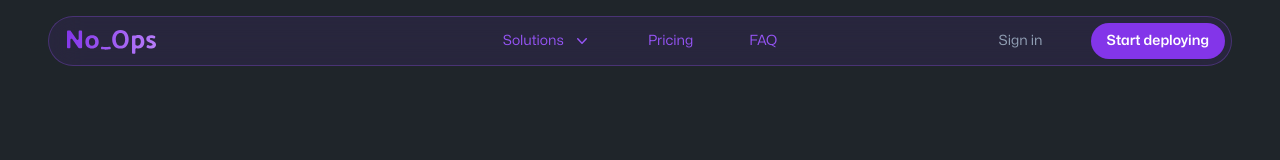
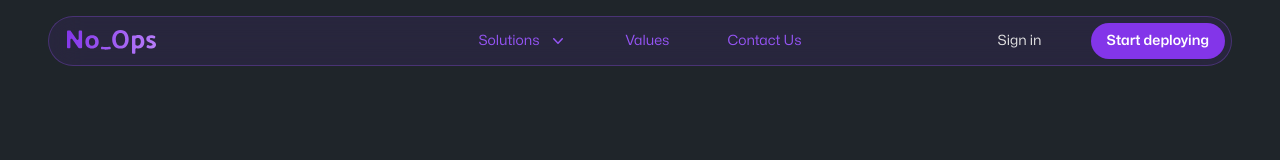
Before and after one commit to getnoops/landing, a React (Vite) app: page / in a window 1280 px wide. Shown: the top 160 px of the page. Built offline with nearby package versions, Linux system fonts and the light colour scheme.

Commit message:
navbar colour fixes

```diff
--- a/src/AppRoutes.tsx
+++ b/src/AppRoutes.tsx
@@ -6,6 +6,7 @@ import {
   Route,
   BrowserRouter,
 } from "react-router-dom";
+import { Body } from "./components";
 import Home from "./pages/Home";
 import Solutions from "./pages/Solutions";
 import StyleGuide from "./pages/StyleGuide";
@@ -13,12 +14,14 @@ import StyleGuide from "./pages/StyleGuide";
 const AppRoutes = () => {
   return (
     <BrowserRouter>
+      <Body>
         <Routes>
           {/* App Pages */}
           <Route path="/" element={<Home />} />
           <Route path="/solutions" element={<Solutions />} />
           <Route path="/style" element={<StyleGuide />} />
         </Routes>
+      </Body>
     </BrowserRouter>
   );
 };
--- /dev/null
+++ b/src/components/Body/Body.tsx
@@ -0,0 +1,14 @@
+import React, { PropsWithChildren } from "react";
+import { Navbar } from "../Navbar";
+
+const Body = ({ children }: PropsWithChildren) => {
+  return (
+    <div>
+      <Navbar />
+
+      {children}
+    </div>
+  );
+};
+
+export default Body;
--- /dev/null
+++ b/src/components/Body/index.tsx
@@ -0,0 +1 @@
+export { default as Body } from "./Body";
--- a/src/components/Navbar/Navbar.tsx
+++ b/src/components/Navbar/Navbar.tsx
@@ -56,12 +56,12 @@ const nav = [
     ],
   },
   {
-    name: "Pricing",
+    name: "Values",
     dropdown: false,
     href: "#",
   },
   {
-    name: "FAQ",
+    name: "Contact Us",
     dropdown: false,
     href: "#",
   },
@@ -89,8 +89,6 @@ const Dropdown = ({ open, setOpen }: DropdownProps) => {
       document.removeEventListener("click", handleClickOutside);
     };
   }, [ref]);
-
-  console.log("open", open != null);
 
   return (
     <Transition
@@ -184,7 +182,7 @@ const Navbar = () => {
                     onClick={() => {
                       setDropdown(item);
                     }}
-                    className="inline-flex cursor-pointer items-center gap-x-2 rounded-lg px-4 py-1.5 text-sm text-noops-500 transition hover:bg-slate-100 hover:text-slate-800"
+                    className="inline-flex cursor-pointer items-center gap-x-2 rounded-full border border-transparent px-4 py-1.5 text-sm text-noops-500 transition hover:border-noops-500/60 hover:bg-noops-600 hover:bg-opacity-10 hover:shadow-lg hover:shadow-noops-400/10"
                   >
                     {item.name}
                     <ChevronDownIcon className="h-5 w-5" aria-hidden="true" />
@@ -192,7 +190,7 @@ const Navbar = () => {
                 ) : (
                   <a
                     href={item.href}
-                    className="inline-flex cursor-pointer items-center gap-x-2 rounded-lg px-4 py-1.5 text-sm text-noops-500 transition hover:bg-slate-100 hover:text-slate-800"
+                    className="inline-flex cursor-pointer items-center gap-x-2 rounded-full border border-transparent px-4 py-1.5 text-sm text-noops-500 transition hover:border-noops-500/60 hover:bg-noops-600 hover:bg-opacity-10 hover:shadow-lg hover:shadow-noops-400/10"
                   >
                     {item.name}
                   </a>
@@ -203,7 +201,7 @@ const Navbar = () => {
           <div className="flex flex-shrink items-center justify-end gap-x-5 md:gap-x-8">
             <div className="hidden md:block">
               <a
-                className="inline-block rounded-lg px-4 py-1.5 text-sm text-slate-400 transition hover:bg-slate-100 hover:text-slate-800"
+                className="inline-flex cursor-pointer items-center gap-x-2 rounded-full border border-transparent px-4 py-1.5 text-sm text-neutral-200 transition hover:border-white/60 hover:bg-white hover:bg-opacity-10 hover:shadow-lg hover:shadow-white/10"
                 href="/login"
               >
                 Sign in
--- a/src/components/index.tsx
+++ b/src/components/index.tsx
@@ -9,3 +9,4 @@ export { CTA } from "./CTA";
 export { Skeptic } from "./Skeptic";
 export { RoleSelect } from "./RoleSelect";
 export { Hero } from "./Hero";
+export { Body } from "./Body";
--- a/src/pages/Home.tsx
+++ b/src/pages/Home.tsx
@@ -17,7 +17,6 @@ function App() {
   return (
     <div className="relative">
       {/* solutions animation scuffed */}
-      <Navbar />
 
       <main className="relative">
         {/* Hero */}
```
Lines whose indentation alone changed are shown as unchanged.
